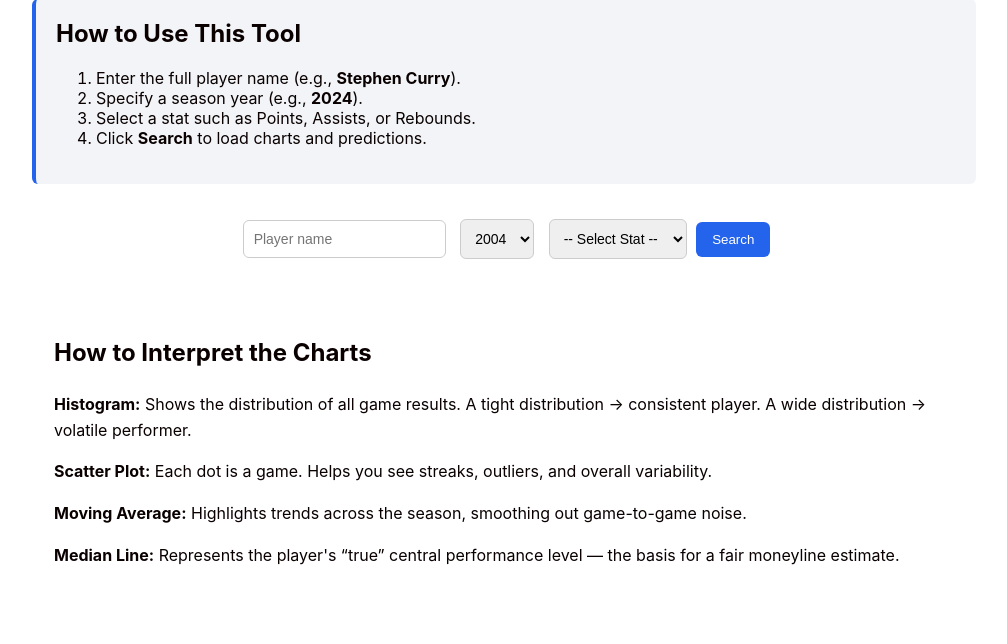
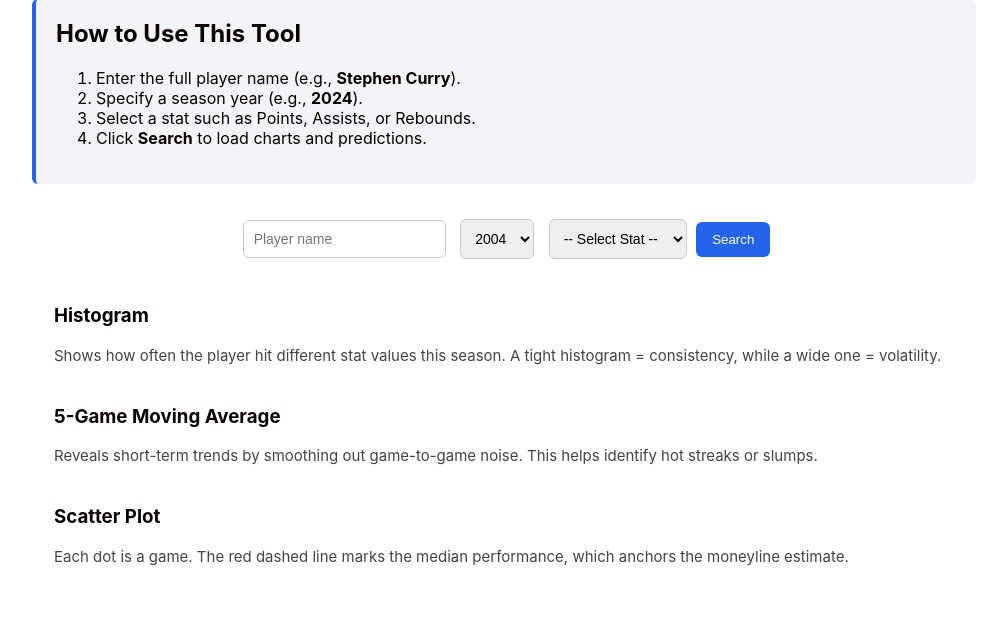
Before and after one commit to TinaDou2001/nba-player-stats-dashboard, a Flask app: page / in a window 1280 px wide. Shown: the part 294-938 px from the top of the page, without its empty margins (136-1143 px from the left). After the commit the page ends 860 px from the top, so only its background shows below. Run offline with Flask 3, Linux system fonts and the light colour scheme.

Commit message:
work plz

```diff
--- a/static/style.css
+++ b/static/style.css
@@ -77,12 +77,16 @@ button:hover {
     background: #1649b9;
 }
 
-/* EXPLANATION SECTION */
-.explanation {
+/* EXPLANATION */
+.chart-section {
     max-width: 900px;
-    margin: 20px auto;
-    padding: 20px;
-    line-height: 1.6;
+    margin: 40px auto;
+}
+
+.chart-desc {
+    color: #444;
+    margin-bottom: 10px;
+    font-size: 15px;
 }
 
 /* CHARTS */
--- a/templates/index.html
+++ b/templates/index.html
@@ -53,20 +53,35 @@
     <button onclick="lookup()">Search</button>
 </div>
 
-<div class="explanation">
-    <h2>How to Interpret the Charts</h2>
+<!-- Histogram -->
+<section class="chart-section">
+    <h3>Histogram</h3>
+    <p class="chart-desc">
+        Shows how often the player hit different stat values this season.
+        A tight histogram = consistency, while a wide one = volatility.
+    </p>
+    <div id="histogram"></div>
+</section>
 
-    <p><strong>Histogram:</strong> Shows the distribution of all game results. A tight distribution → consistent player. A wide distribution → volatile performer.</p>
-    <p><strong>Scatter Plot:</strong> Each dot is a game. Helps you see streaks, outliers, and overall variability.</p>
-    <p><strong>Moving Average:</strong> Highlights trends across the season, smoothing out game-to-game noise.</p>
-    <p><strong>Median Line:</strong> Represents the player's “true” central performance level — the basis for a fair moneyline estimate.</p>
-</div>
+<!-- Moving Average -->
+<section class="chart-section">
+    <h3>5-Game Moving Average</h3>
+    <p class="chart-desc">
+        Reveals short-term trends by smoothing out game-to-game noise.
+        This helps identify hot streaks or slumps.
+    </p>
+    <div id="moving-average"></div>
+</section>
 
-<h2 id="chart-title"></h2>
-<div id="histogram"></div>
-<div id="moving-average"></div>
-<div id="scatter"></div>
-
+<!-- Scatter Plot -->
+<section class="chart-section">
+    <h3>Scatter Plot</h3>
+    <p class="chart-desc">
+        Each dot is a game. The red dashed line marks the median performance,
+        which anchors the moneyline estimate.
+    </p>
+    <div id="scatter"></div>
+</section>
 
 <script>
 let valid_player_names = [];
@@ -134,6 +149,13 @@ async function lookup() {
         document.querySelector("#chart-title").textContent = "";
         return;
     }
+
+    window.onload = () => {
+        document.querySelector("#name").value = "Stephen Curry";
+        document.querySelector("#season").value = new Date().getFullYear();
+        document.querySelector("#stat").value = "PTS";
+        lookup();
+    };
 
     renderHistogram(data, stat);
     renderMovingAverage(data, stat);
```
